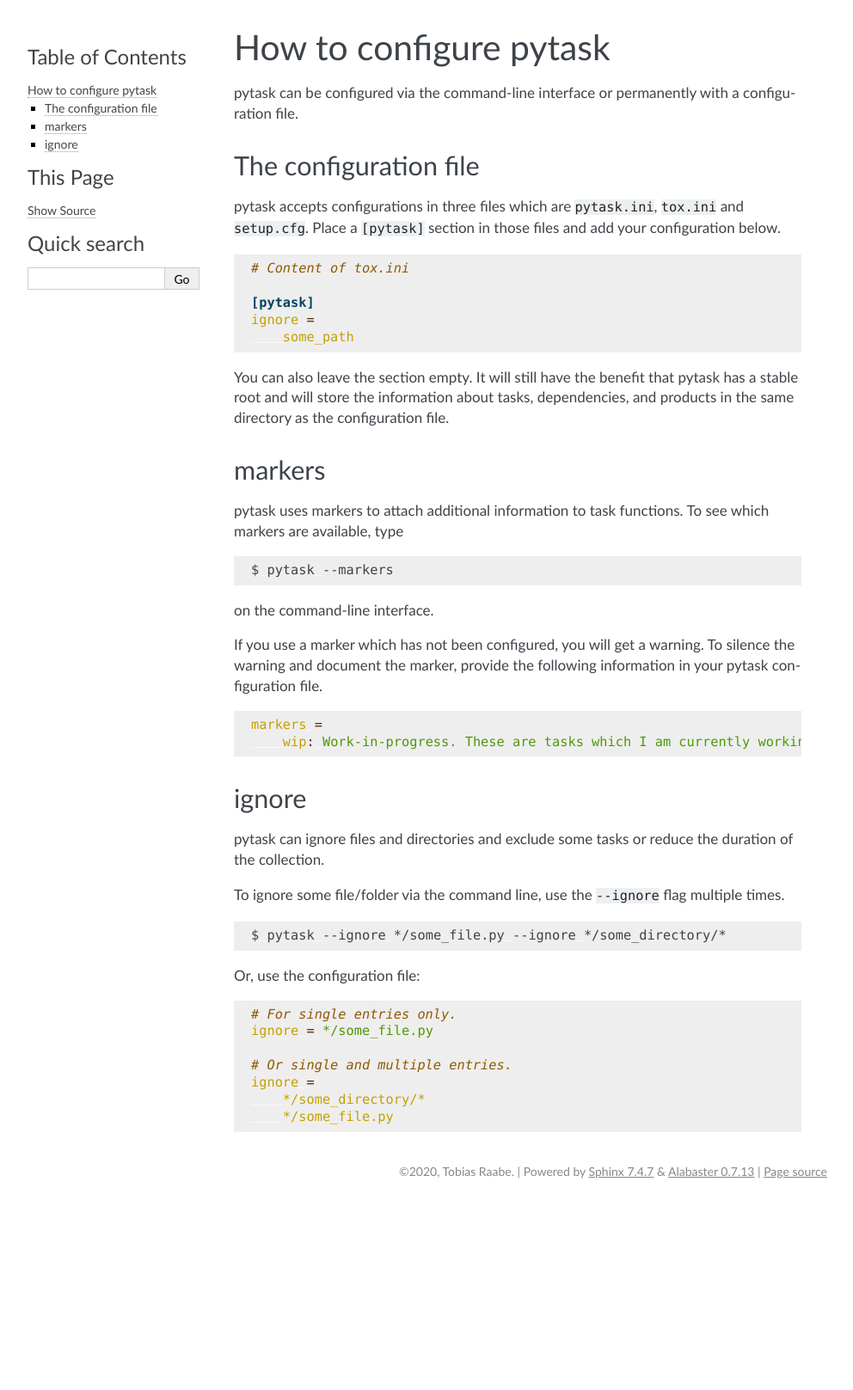
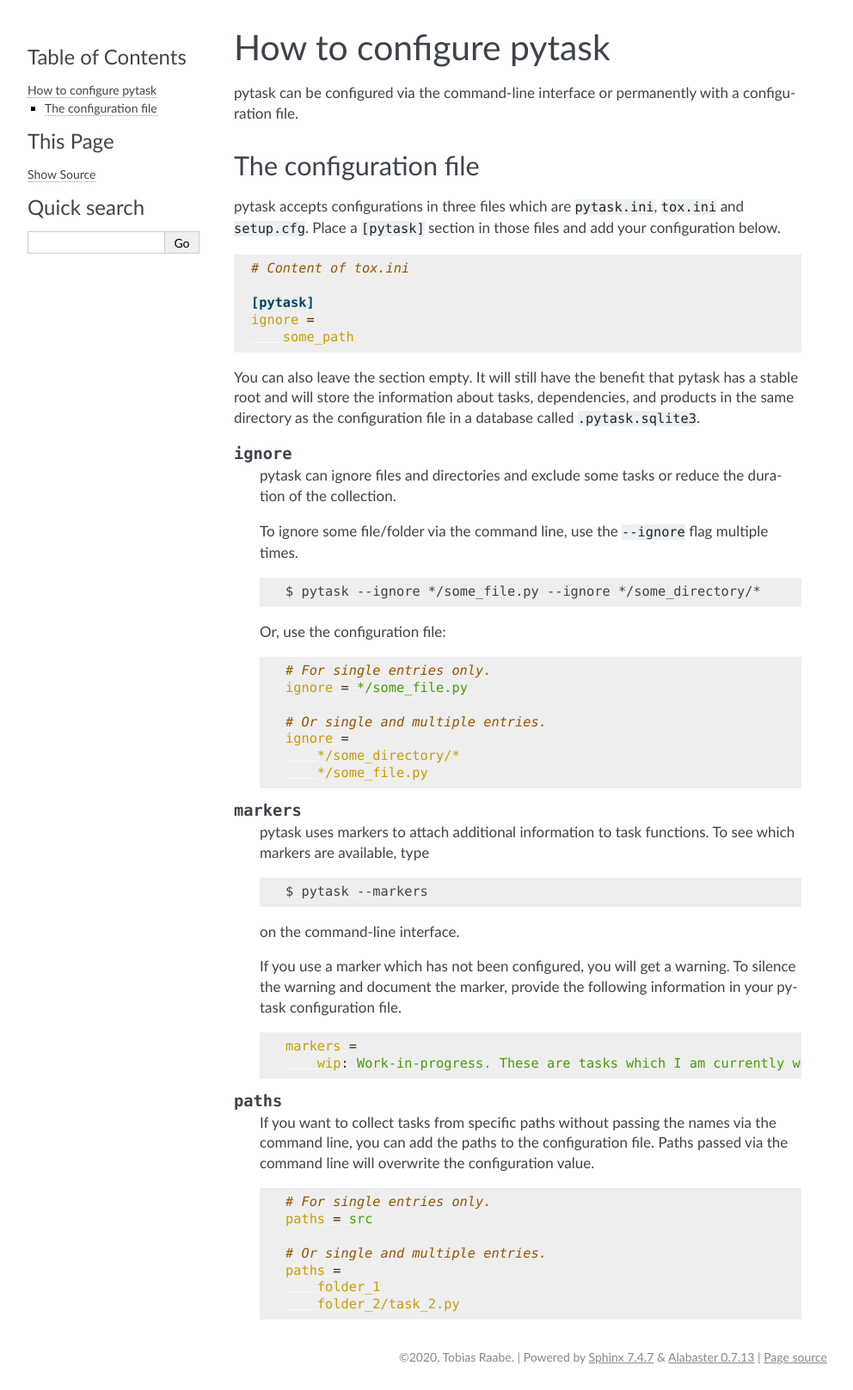
Before and after one commit to pytask-dev/pytask, a Sphinx documentation site: the page built from docs/tutorials/how_to_configure_pytask.rst, in a window 1280 px wide. Shown: the whole page at 86% size, without its empty margins (148-1140 px from the left). Built offline with Sphinx 7.4.7, drawn with Linux system fonts in a browser that asks for light colours; pages that are not in the unit, such as notebooks, are missing from menus; before the commit the page ends 1401 px from its top, so only the background shows below that.

Commit message:
Allow to specify paths via the configuration file.

```diff
--- a/docs/conf.py
+++ b/docs/conf.py
@@ -7,6 +7,8 @@
 # root, use os.path.abspath to make it absolute, like shown here.
 import os
 import sys
+
+import sphinx
 
 
 sys.path.insert(0, os.path.abspath("../src"))
@@ -106,3 +108,12 @@ html_theme_options = {
     "font_family": '"Avenir Next", Calibri, "PT Sans", sans-serif',
     "head_font_family": '"Avenir Next", Calibri, "PT Sans", sans-serif',
 }
+
+
+def setup(app: "sphinx.application.Sphinx") -> None:
+    app.add_object_type(
+        "confval",
+        "confval",
+        objname="configuration value",
+        indextemplate="pair: %s; configuration value",
+    )
--- a/docs/tutorials/how_to_configure_pytask.rst
+++ b/docs/tutorials/how_to_configure_pytask.rst
@@ -22,54 +22,67 @@ below.
 
 You can also leave the section empty. It will still have the benefit that pytask has a
 stable root and will store the information about tasks, dependencies, and products in
-the same directory as the configuration file.
+the same directory as the configuration file in a database called ``.pytask.sqlite3``.
 
 
-.. _tutorial_configure_markers:
+.. confval:: ignore
 
-markers
--------
+    pytask can ignore files and directories and exclude some tasks or reduce the
+    duration of the collection.
 
-pytask uses markers to attach additional information to task functions. To see which
-markers are available, type
+    To ignore some file/folder via the command line, use the ``--ignore`` flag multiple
+    times.
 
-.. code-block:: bash
+    .. code-block:: bash
 
-    $ pytask --markers
+        $ pytask --ignore */some_file.py --ignore */some_directory/*
 
-on the command-line interface.
+    Or, use the configuration file:
 
-If you use a marker which has not been configured, you will get a warning. To silence
-the warning and document the marker, provide the following information in your pytask
-configuration file.
+    .. code-block:: ini
 
-.. code-block:: ini
+        # For single entries only.
+        ignore = */some_file.py
 
-    markers =
-        wip: Work-in-progress. These are tasks which I am currently working on.
+        # Or single and multiple entries.
+        ignore =
+            */some_directory/*
+            */some_file.py
 
 
-ignore
-------
+.. confval:: markers
 
-pytask can ignore files and directories and exclude some tasks or reduce the duration of
-the collection.
+    pytask uses markers to attach additional information to task functions. To see which
+    markers are available, type
 
-To ignore some file/folder via the command line, use the ``--ignore`` flag multiple
-times.
+    .. code-block:: bash
 
-.. code-block:: bash
+        $ pytask --markers
 
-    $ pytask --ignore */some_file.py --ignore */some_directory/*
+    on the command-line interface.
 
-Or, use the configuration file:
+    If you use a marker which has not been configured, you will get a warning. To
+    silence the warning and document the marker, provide the following information in
+    your pytask configuration file.
 
-.. code-block:: ini
+    .. code-block:: ini
 
-    # For single entries only.
-    ignore = */some_file.py
+        markers =
+            wip: Work-in-progress. These are tasks which I am currently working on.
 
-    # Or single and multiple entries.
-    ignore =
-        */some_directory/*
-        */some_file.py
+
+.. confval:: paths
+
+    If you want to collect tasks from specific paths without passing the names via the
+    command line, you can add the paths to the configuration file. Paths passed via the
+    command line will overwrite the configuration value.
+
+    .. code-block:: ini
+
+        # For single entries only.
+        paths = src
+
+        # Or single and multiple entries.
+        paths =
+            folder_1
+            folder_2/task_2.py
```
Also changed, not shown: 6 other files.
